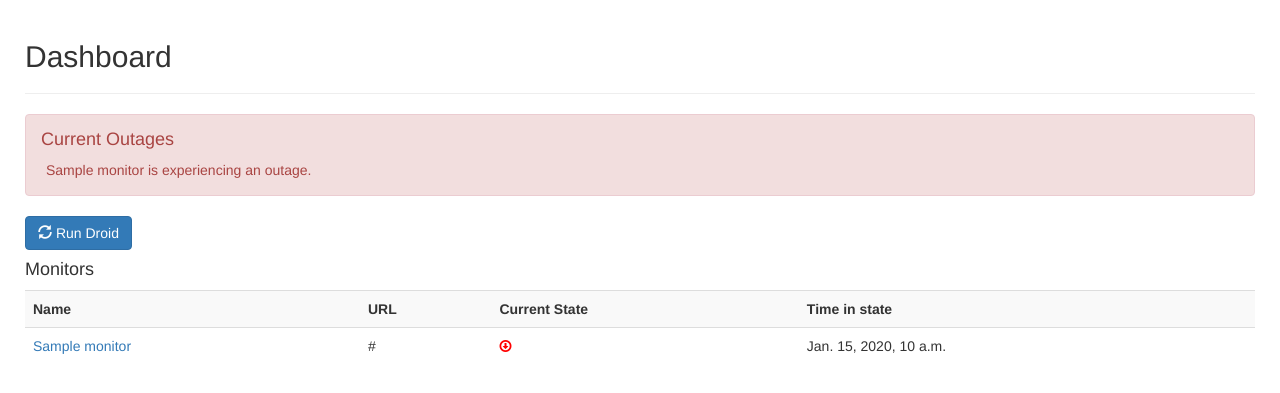
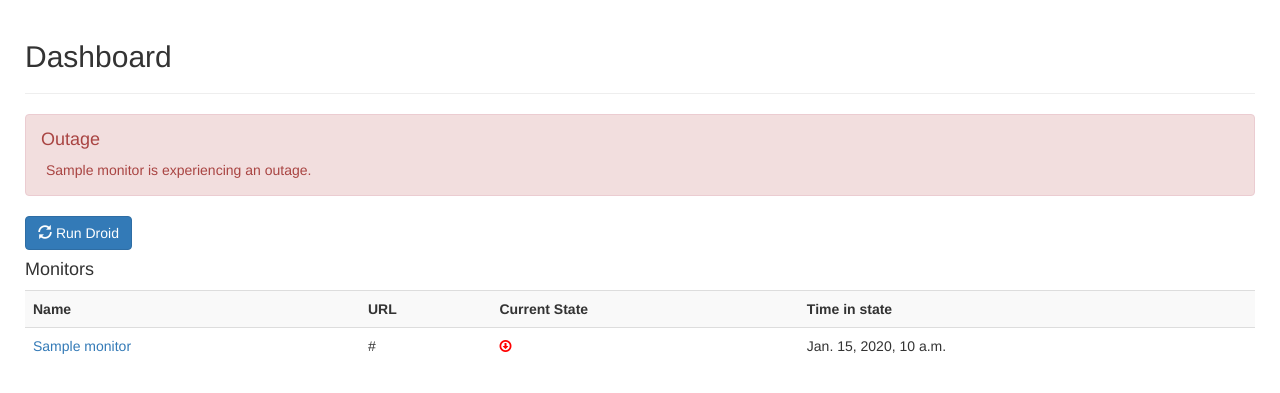
Before and after one commit to ajrbyers/mondroid, a Django app: template src/templates/monitor/dashboard.html in a window 1280 px wide. Shown: the part 50-443 px from the top of the page. Run offline with Django 3.2, Linux system fonts and the light colour scheme; the template is opened without the code that fills it: most values are stand-ins (such as "Sample title", 1, 10 or a date in 2020); some libraries are stand-ins or nearby versions.

Commit message:
Small copy change.

```diff
--- a/src/templates/monitor/dashboard.html
+++ b/src/templates/monitor/dashboard.html
@@ -6,7 +6,7 @@
 	{% for monitor in monitor_list %}
 	{% if not monitor.current_state.up %}
 		<div class="alert alert-danger" role="alert">
-		<h4>Current Outages</h4>
+		<h4>Outage</h4>
 		<ul>
 			<li>{{ monitor.name }} is experiencing an outage.</li>
 		</ul>
```
